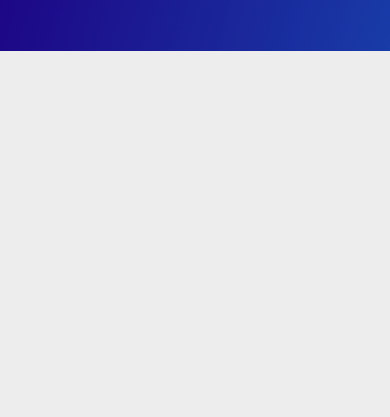
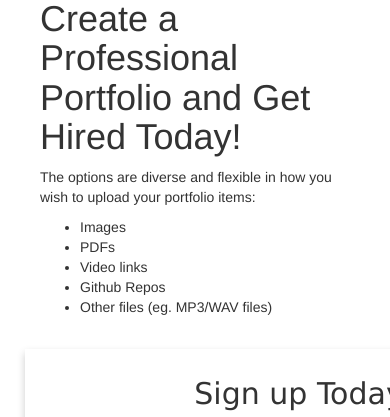
Before and after one commit to Bradon-Lodwick/cloud-computing-final, a Flask app: page / in a window 390 px wide; the page is wider, and only the part inside the window is pictured. Shown: the part 793-1210 px from the top of that part. Before the commit the page ends 844 px from the top of that part, so only its background shows below. Run offline with Flask 2, Linux system fonts and the light colour scheme; parts of the project's set-up code (start-up, migrations or seed data) failed here and were passed over; some libraries are stand-ins or nearby versions.

Commit message:
Started Customizing Home Page

```diff
--- a/app.py
+++ b/app.py
@@ -71,8 +71,8 @@ def get_current_user():
 @app.route('/')
 def home():
     """The home page for the app."""
-
-    return render_template('home.html')
+    browser = get_browser_type(request.headers.get('User-Agent'))
+    return render_template('home.html', browser=browser)
 
 
 @app.route('/search', methods=['GET', 'POST'])
@@ -286,6 +286,7 @@ def dashboard():
     if not session['logged_in']:
         return redirect(url_for('home'))
     else:
+        # Get the user's information from the database
         user = get_current_user()
         return render_template('dashboard.html', user=user)
 
--- a/templates/home.html
+++ b/templates/home.html
@@ -15,11 +15,55 @@ Home
         <a class="btn-x1 btn-outline-light" href="{{ url_for('login') }}">
             Create Profile
         </a>
-        |
         <a class="btn-x1 btn-outline-light" href="{{ url_for('search') }}">
             Search Profiles
         </a>
     </div>
+</div>
+
+<div class="col-sm-12 col-md-12 col-lg-12 container">
+    <div class="col-sm-5 col-md-5 col-lg-5">
+        <div class="col-lg-4 col-md-4 col-sm-4">
+            <img  id="portfolio_img" src="https://i.imgur.com/7h0JauW.jpg" class="img-responsive" alt="Portfolio">
+        </div>
+        <div class="col-lg-8 col-md-8 col-sm-8">
+            <h1>Create a Professional Portfolio and Get Hired Today!</h1>
+            <p>The options are diverse and flexible in how you wish to upload your portfolio items:</p>
+            <ul>
+                <li>Images</li>
+                <li>PDFs</li>
+                <li>Video links</li>
+                <li>Github Repos</li>
+                <li>Other files (eg. MP3/WAV files)</li>
+            </ul>
+        </div>
+    </div>
+
+        <link rel="stylesheet" type="text/css" href="{{ url_for('static', filename='css/videocard.css') }}">
+        <script src="https://unpkg.com/babel-standalone@6/babel.min.js"></script>
+        <script src="https://unpkg.com/react@16/umd/react.development.js" crossorigin></script>
+        <script src="https://unpkg.com/react-dom@16/umd/react-dom.development.js" crossorigin></script>
+        <script src="{{ url_for('static', filename='js/VideoCard.js') }}" type="text/babel"></script>
+
+        <script type="text/babel">
+            ReactDOM.render(
+              <VideoCard
+                  key="1"
+                  title="Sign up Today!"
+                  description="Experience the benefits of having a professional profile today"
+                  url="https://www.youtube.com/watch?v=L_LUpnjgPso"
+                  orientation="right"
+                  browser="{{ browser }}"
+              />,
+                document.getElementById('card_container')
+            );
+        </script>
+
+    <div class="col-sm-7 col-md-7 col-lg-7">
+      <div id="card_container"></div>
+    </div>
 
 </div>
+
+
 {% endblock %}
```
